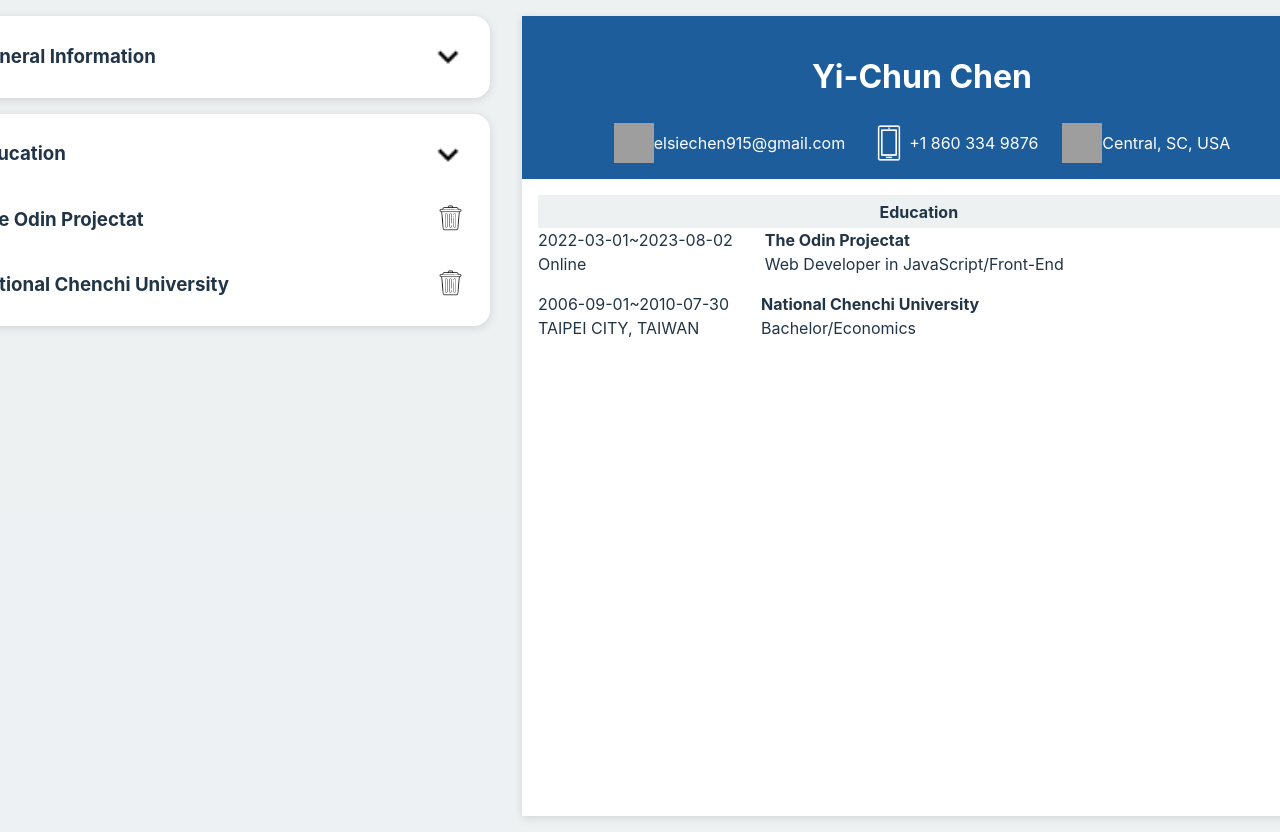
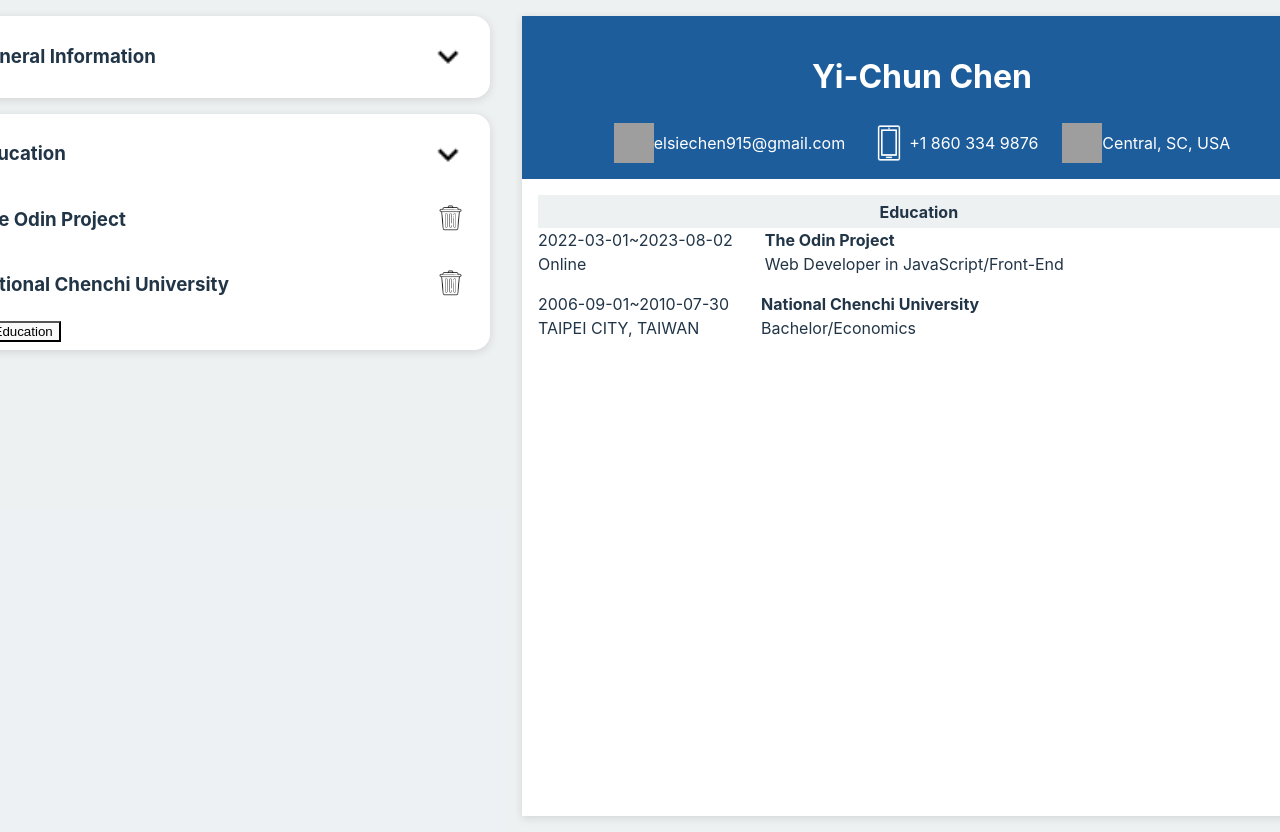
Before and after one commit to elsiechen/CV-Application, a React (Vite) app: page / in a window 1280 px wide. Shown: the top 832 px of the page. Built offline with nearby package versions, Linux system fonts and the light colour scheme; grey boxes are pictures that could not be loaded.

Commit message:
Build handleNewEduForm and onclick event

```diff
--- a/src/App.jsx
+++ b/src/App.jsx
@@ -4,6 +4,7 @@ import GeneralForm from './components/GeneralForm'
 import Report from './components/Report'
 import EducationForm from './components/EducationForm'
 import { initialGeneral, initialEducations } from './components/data'
+import { v4 as uuid } from 'uuid'
 
 function App() {
   const [ general, setGeneral ] = useState(initialGeneral);
@@ -14,6 +15,19 @@ function App() {
       return education.id !== id;
     })
     setEducations(newEducations);
+  }
+
+  const handleNewEduForm = () => {
+    const newEudcation = {
+      id: uuid(),
+      school: '',
+      degree: '',
+      field: '',
+      startDate: '',
+      endDate: '',
+      location: ''
+    };
+    setEducations([...educations, newEudcation]);
   }
 
   const handleChange = (e, id) => {
@@ -55,7 +69,8 @@ function App() {
           addressChange={(e) => setGeneral({...general, address: e.target.value})}/>
         <EducationForm educations={educations}
           handleChange={handleChange}
-          handleDelete={handleDelete}/>
+          handleDelete={handleDelete}
+          handleNewEduForm={handleNewEduForm}/>
       </div>
       <div className='report'>
         <Report general={general}
--- a/src/components/EducationForm.jsx
+++ b/src/components/EducationForm.jsx
@@ -6,8 +6,9 @@ import DeleteBtn from './DeleteBtn';
 export default function EducationForm(
     {
         educations,
-        handleChange ,
-        handleDelete
+        handleChange,
+        handleDelete,
+        handleNewEduForm
     }
 ) {
     const keyItems = ['school', 'degree', 'field', 'location'];
@@ -54,6 +55,9 @@ export default function EducationForm(
                     </form>}
                 </>
             ))}
+            <button type='button' onClick={() => {
+                handleNewEduForm();
+                setIsVisible(true)}}>+ Education</button>
         </div>
     )
 }
--- a/src/components/data.jsx
+++ b/src/components/data.jsx
@@ -10,7 +10,7 @@ export const initialGeneral = {
 export  const initialEducations = [
     {
       id: uuid(),
-      school: 'The Odin Projectat',
+      school: 'The Odin Project',
       degree: 'Web Developer in JavaScript',
       field: 'Front-End',
       startDate: new Date(2022,2,1).toISOString().slice(0, 10),
```
Lines whose indentation alone changed are shown as unchanged.
